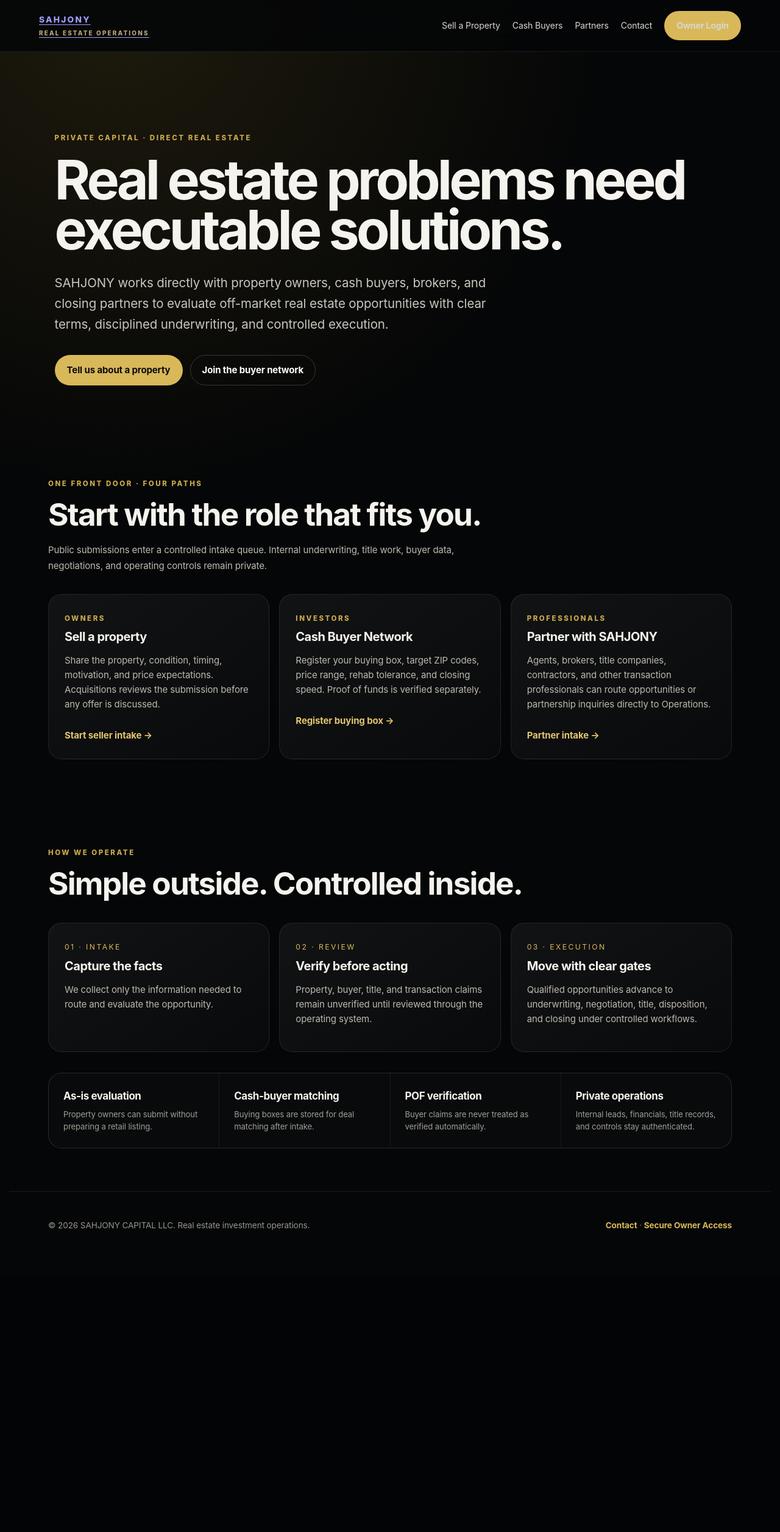
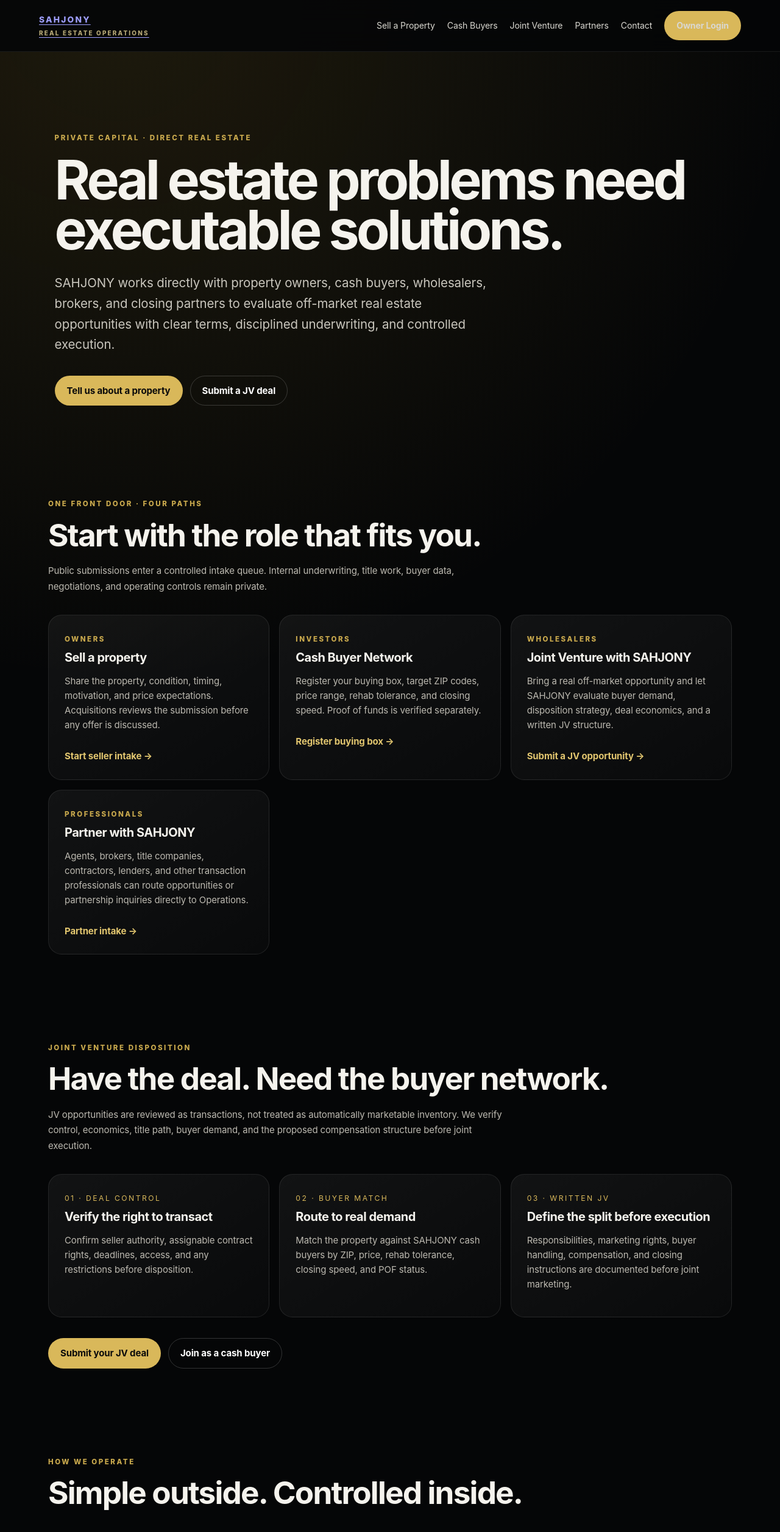
Before and after one commit to SAHJONY/Wholesale--ops-app, a Next.js app in the folder frontend/: page / in a window 1280 px wide. Shown: the top 2512 px of the page at 61% size. Before the commit the page ends 2090 px from the top, so only its background shows below. Built offline with nearby package versions, Linux system fonts and the light colour scheme.

Commit message:
add joint venture section to landing page

```diff
--- a/frontend/app/page.tsx
+++ b/frontend/app/page.tsx
@@ -1,11 +1,13 @@
 export default function Home(){return <main className="publicShell">
-  <nav className="publicNav"><a className="publicBrand" href="/">SAHJONY<small>REAL ESTATE OPERATIONS</small></a><div className="publicLinks"><a href="/sell">Sell a Property</a><a href="/buyers">Cash Buyers</a><a href="/partners">Partners</a><a href="/contact">Contact</a><a className="loginPill" href="/owner-access">Owner Login</a></div></nav>
-  <section className="heroPublic"><span className="heroEyebrow">PRIVATE CAPITAL · DIRECT REAL ESTATE</span><h1>Real estate problems need executable solutions.</h1><p>SAHJONY works directly with property owners, cash buyers, brokers, and closing partners to evaluate off-market real estate opportunities with clear terms, disciplined underwriting, and controlled execution.</p><div className="heroActions"><a className="primaryButton" href="/sell">Tell us about a property</a><a className="secondaryButton" href="/buyers">Join the buyer network</a></div></section>
+  <nav className="publicNav"><a className="publicBrand" href="/">SAHJONY<small>REAL ESTATE OPERATIONS</small></a><div className="publicLinks"><a href="/sell">Sell a Property</a><a href="/buyers">Cash Buyers</a><a href="/joint-venture">Joint Venture</a><a href="/partners">Partners</a><a href="/contact">Contact</a><a className="loginPill" href="/owner-access">Owner Login</a></div></nav>
+  <section className="heroPublic"><span className="heroEyebrow">PRIVATE CAPITAL · DIRECT REAL ESTATE</span><h1>Real estate problems need executable solutions.</h1><p>SAHJONY works directly with property owners, cash buyers, wholesalers, brokers, and closing partners to evaluate off-market real estate opportunities with clear terms, disciplined underwriting, and controlled execution.</p><div className="heroActions"><a className="primaryButton" href="/sell">Tell us about a property</a><a className="secondaryButton" href="/joint-venture">Submit a JV deal</a></div></section>
   <section className="publicSection"><span className="sectionEyebrow">ONE FRONT DOOR · FOUR PATHS</span><h2>Start with the role that fits you.</h2><p className="publicSectionIntro">Public submissions enter a controlled intake queue. Internal underwriting, title work, buyer data, negotiations, and operating controls remain private.</p><div className="audienceGrid">
     <article className="audienceCard"><span className="sectionEyebrow">OWNERS</span><h3>Sell a property</h3><p>Share the property, condition, timing, motivation, and price expectations. Acquisitions reviews the submission before any offer is discussed.</p><a href="/sell">Start seller intake →</a></article>
     <article className="audienceCard"><span className="sectionEyebrow">INVESTORS</span><h3>Cash Buyer Network</h3><p>Register your buying box, target ZIP codes, price range, rehab tolerance, and closing speed. Proof of funds is verified separately.</p><a href="/buyers">Register buying box →</a></article>
-    <article className="audienceCard"><span className="sectionEyebrow">PROFESSIONALS</span><h3>Partner with SAHJONY</h3><p>Agents, brokers, title companies, contractors, and other transaction professionals can route opportunities or partnership inquiries directly to Operations.</p><a href="/partners">Partner intake →</a></article>
+    <article className="audienceCard"><span className="sectionEyebrow">WHOLESALERS</span><h3>Joint Venture with SAHJONY</h3><p>Bring a real off-market opportunity and let SAHJONY evaluate buyer demand, disposition strategy, deal economics, and a written JV structure.</p><a href="/joint-venture">Submit a JV opportunity →</a></article>
+    <article className="audienceCard"><span className="sectionEyebrow">PROFESSIONALS</span><h3>Partner with SAHJONY</h3><p>Agents, brokers, title companies, contractors, lenders, and other transaction professionals can route opportunities or partnership inquiries directly to Operations.</p><a href="/partners">Partner intake →</a></article>
   </div></section>
-  <section className="publicSection"><span className="sectionEyebrow">HOW WE OPERATE</span><h2>Simple outside. Controlled inside.</h2><div className="processGrid"><article className="processCard"><span className="processNumber">01 · INTAKE</span><h3>Capture the facts</h3><p>We collect only the information needed to route and evaluate the opportunity.</p></article><article className="processCard"><span className="processNumber">02 · REVIEW</span><h3>Verify before acting</h3><p>Property, buyer, title, and transaction claims remain unverified until reviewed through the operating system.</p></article><article className="processCard"><span className="processNumber">03 · EXECUTION</span><h3>Move with clear gates</h3><p>Qualified opportunities advance to underwriting, negotiation, title, disposition, and closing under controlled workflows.</p></article></div><div className="trustStrip"><div><strong>As-is evaluation</strong><span>Property owners can submit without preparing a retail listing.</span></div><div><strong>Cash-buyer matching</strong><span>Buying boxes are stored for deal matching after intake.</span></div><div><strong>POF verification</strong><span>Buyer claims are never treated as verified automatically.</span></div><div><strong>Private operations</strong><span>Internal leads, financials, title records, and controls stay authenticated.</span></div></div></section>
-  <footer className="publicFooter"><span>© 2026 SAHJONY CAPITAL LLC. Real estate investment operations.</span><span><a className="backLink" href="/contact">Contact</a> · <a className="backLink" href="/owner-access">Secure Owner Access</a></span></footer>
+  <section className="publicSection"><span className="sectionEyebrow">JOINT VENTURE DISPOSITION</span><h2>Have the deal. Need the buyer network.</h2><p className="publicSectionIntro">JV opportunities are reviewed as transactions, not treated as automatically marketable inventory. We verify control, economics, title path, buyer demand, and the proposed compensation structure before joint execution.</p><div className="processGrid"><article className="processCard"><span className="processNumber">01 · DEAL CONTROL</span><h3>Verify the right to transact</h3><p>Confirm seller authority, assignable contract rights, deadlines, access, and any restrictions before disposition.</p></article><article className="processCard"><span className="processNumber">02 · BUYER MATCH</span><h3>Route to real demand</h3><p>Match the property against SAHJONY cash buyers by ZIP, price, rehab tolerance, closing speed, and POF status.</p></article><article className="processCard"><span className="processNumber">03 · WRITTEN JV</span><h3>Define the split before execution</h3><p>Responsibilities, marketing rights, buyer handling, compensation, and closing instructions are documented before joint marketing.</p></article></div><div className="heroActions"><a className="primaryButton" href="/joint-venture">Submit your JV deal</a><a className="secondaryButton" href="/buyers">Join as a cash buyer</a></div></section>
+  <section className="publicSection"><span className="sectionEyebrow">HOW WE OPERATE</span><h2>Simple outside. Controlled inside.</h2><div className="processGrid"><article className="processCard"><span className="processNumber">01 · INTAKE</span><h3>Capture the facts</h3><p>We collect only the information needed to route and evaluate the opportunity.</p></article><article className="processCard"><span className="processNumber">02 · REVIEW</span><h3>Verify before acting</h3><p>Property, buyer, title, and transaction claims remain unverified until reviewed through the operating system.</p></article><article className="processCard"><span className="processNumber">03 · EXECUTION</span><h3>Move with clear gates</h3><p>Qualified opportunities advance to underwriting, negotiation, title, disposition, and closing under controlled workflows.</p></article></div><div className="trustStrip"><div><strong>As-is evaluation</strong><span>Property owners can submit without preparing a retail listing.</span></div><div><strong>Cash-buyer matching</strong><span>Buying boxes are stored for deal matching after intake.</span></div><div><strong>JV control gates</strong><span>Submission does not create marketing authority or compensation rights.</span></div><div><strong>Private operations</strong><span>Internal leads, financials, title records, and controls stay authenticated.</span></div></div></section>
+  <footer className="publicFooter"><span>© 2026 SAHJONY CAPITAL LLC. Real estate investment operations.</span><span><a className="backLink" href="/joint-venture">Joint Venture</a> · <a className="backLink" href="/contact">Contact</a> · <a className="backLink" href="/owner-access">Secure Owner Access</a></span></footer>
 </main>}
```
